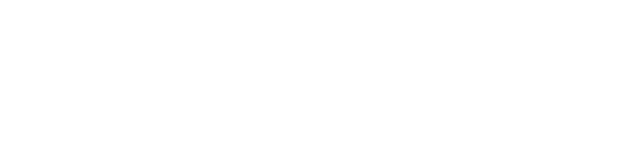
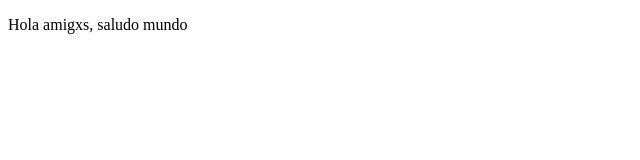
Before and after one commit to RoxasG/ProyectoDemoCursoPrework, a plain HTML site: page index.html in a window 1280 px wide. Shown: the whole page, without its empty margins (0-640 px from the left). Drawn offline with Linux system fonts and the light colour scheme.

Commit message:
cambios agregamos hola mundo

```diff
--- a/index.html
+++ b/index.html
@@ -9,6 +9,7 @@
     </title>
 </head>
 <body>
-
+    <p> Hola amigxs, saludo mundo
+    </p>
 </body>
 </html>
```
